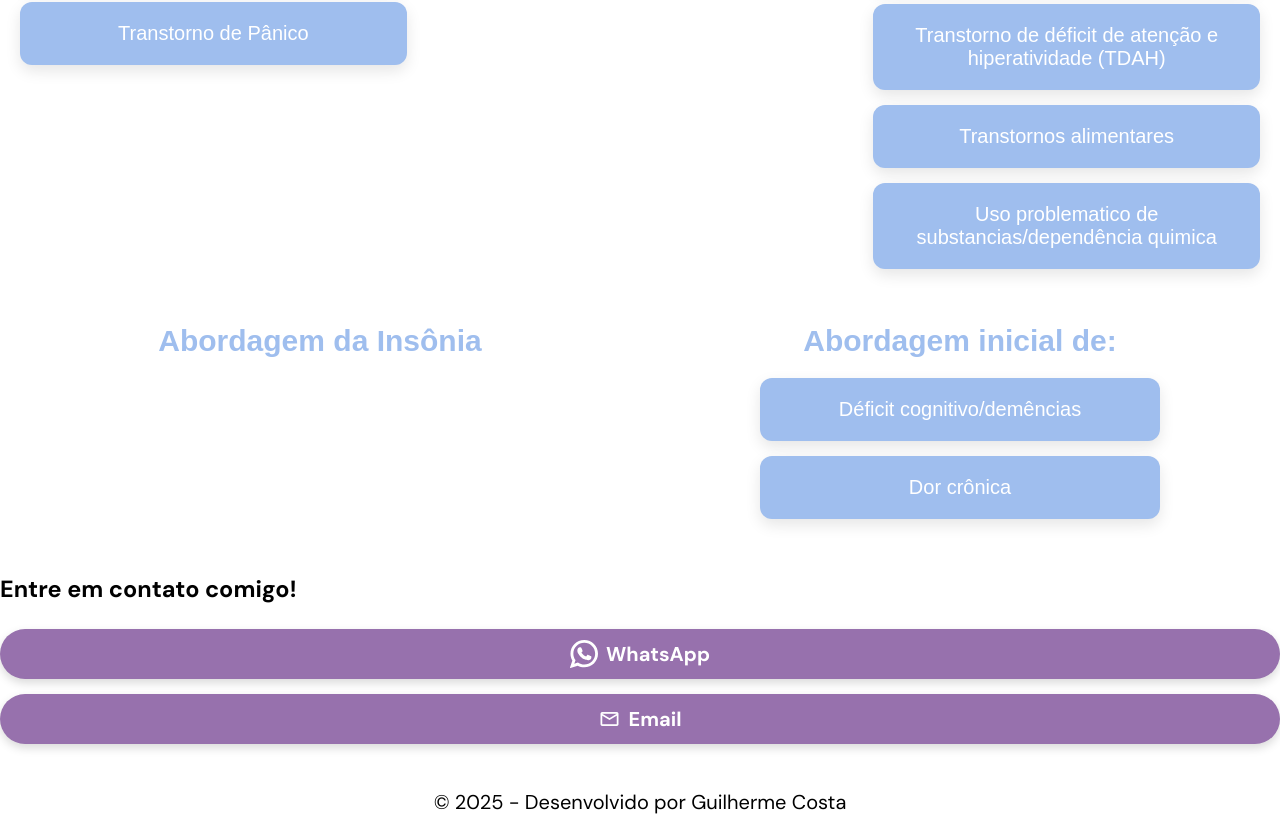
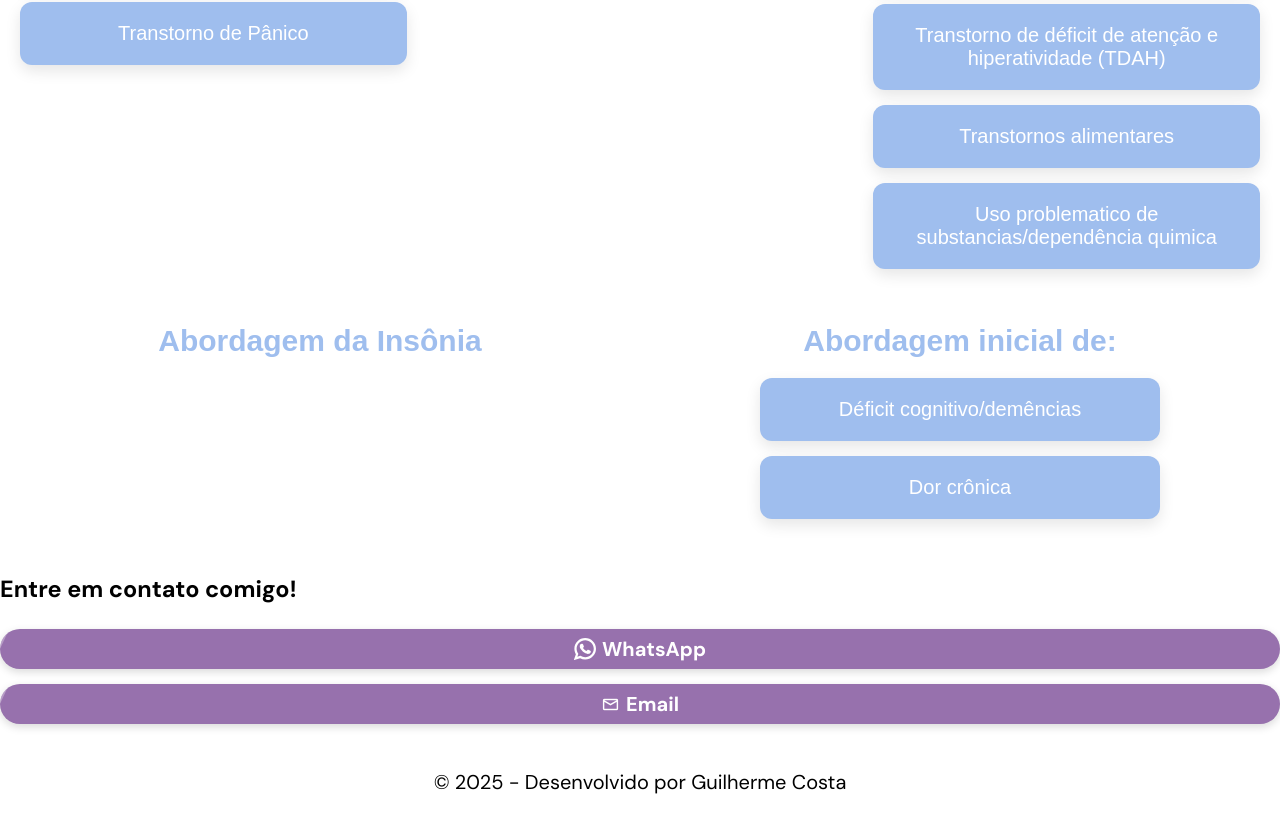
Before and after one commit to Guiirx/portfolio-guilheme, an Angular app: page / in a window 1280 px wide. Shown: the part 1411-2246 px from the top of the page. Built offline with nearby package versions, Linux system fonts and the light colour scheme.

Commit message:
finalizando

```diff
--- a/src/app/home/home.css
+++ b/src/app/home/home.css
@@ -205,6 +205,7 @@
   transform: translateY(-10px);
   box-shadow: 0 12px 20px rgba(0,0,0,0.2);
   background: #9b59b6; /* Leve clareamento da cor no hover */
+
 }
 
 /* box contact */
@@ -214,22 +215,23 @@
     flex-direction: column;
     gap: 15px;
     margin: 25px 0;
+    size: 15%;
 }
 
 .contact .box .contacts a {
     display: flex;
     align-items: center;
     justify-content: center;
-    gap: 8px;
-    padding: 12px 20px;
+    gap: 6px;
+    padding: 8px 14px; /* antes: 12px 20px */
     background: var(--color-pink-3);
     color: #fff;
-    border-radius: 35px;
+    border-radius: 30px;
     font-weight: 600;
-    min-width: 200px;
-    height: 50px;
+    min-width: 160px; /* antes: 200px */
+    height: 40px; /* antes: 50px */
     text-decoration: none;
-    box-shadow: 0 4px 10px rgba(0, 0, 0, 0.15);
+    box-shadow: 0 3px 8px rgba(0, 0, 0, 0.15);
     transition: all 0.3s ease;
     position: relative;
     overflow: hidden;
@@ -247,26 +249,29 @@
     position: absolute;
     top: 0;
     left: -100%;
-    width: 50%;
+    width: 100%;
     height: 100%;
     background: rgba(255, 255, 255, 0.3);
     transform: skewX(-25deg);
     transition: left 0.6s ease;
+    width: 100%;
 }
 
 .contact .box .contacts a:hover::after {
     left: 150%;
+
 }
 
 /* Ícones e texto */
 .contact .box .contacts a svg {
-    width: 28px;
-    height: 28px;
+    width: 22px; /* antes: 28px */
+    height: 22px;
 }
 
 .contact .box .contacts a span {
-    font-size: 1.1rem;
+    font-size: 0.95rem;
 }
+
 
 
 
--- a/src/app/services/profile.ts
+++ b/src/app/services/profile.ts
@@ -13,7 +13,7 @@ export class ProfileService {
     var profile: Profile = {
       email: 'yasmin.cabral_@hotmail.com',
       name: 'Yasmin Cabral',
-      whatsApp: 'https://api.whatsapp.com/send?phone=5583986780591&text=Ol%C3%A1,%20estou%20no%20seu%20site%20%C3%A9%20gostaria%20de%20me%20consultar',
+      whatsApp: 'https://wa.link/w3fifm',
     }
     return profile;
   }
```
